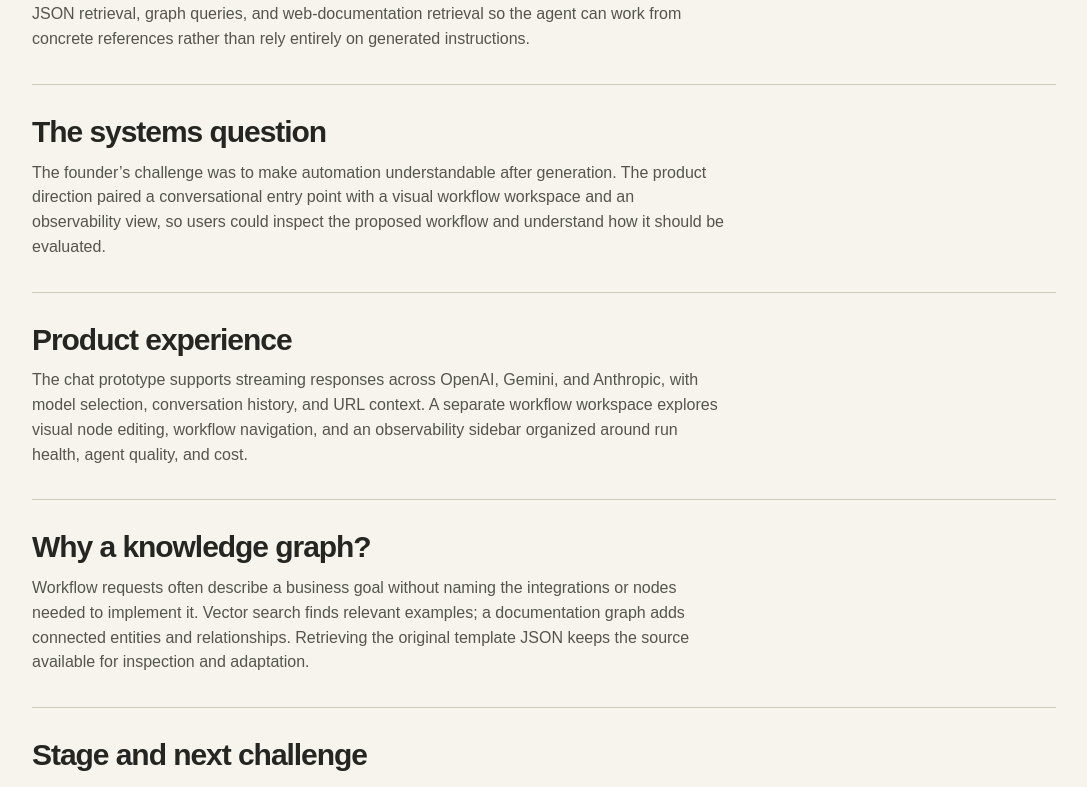
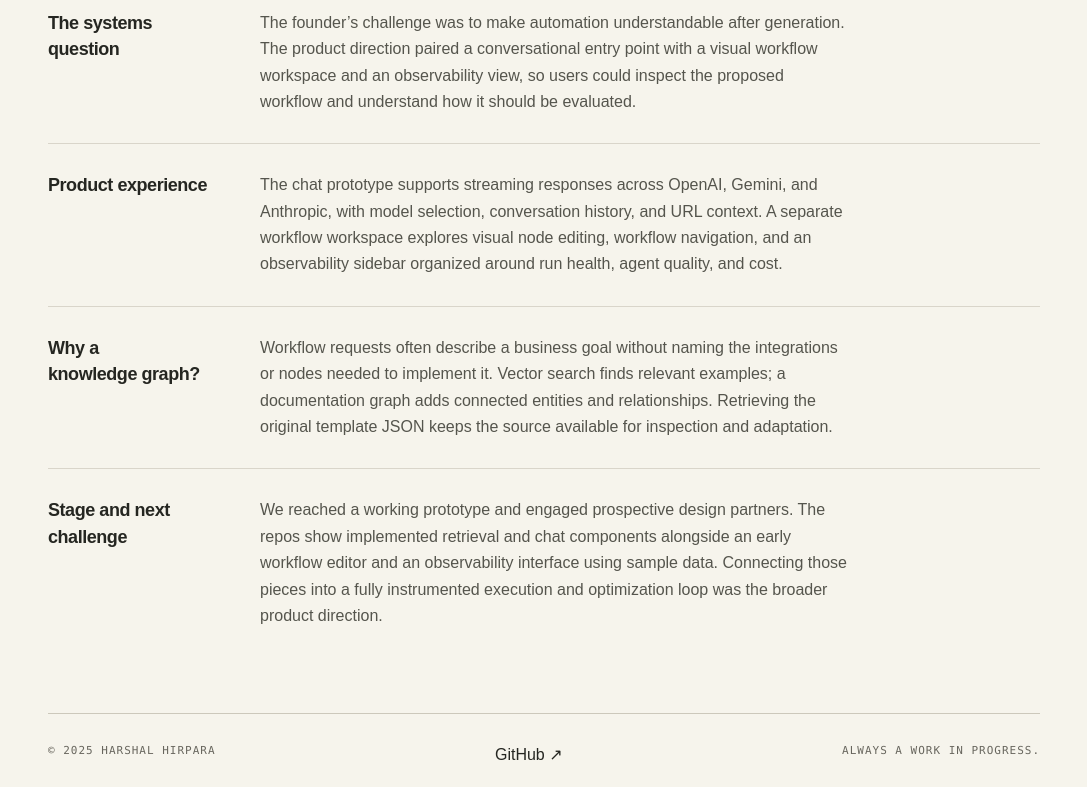
Before and after one commit to Hjhirp/portfolio-website, a React (Create React App) app: page /projects/agentpod in a window 1280 px wide. Shown: the part 808-1595 px from the top of the page, without its empty margins (96-1183 px from the left). Built offline with nearby package versions, Linux system fonts and the light colour scheme.

Commit message:
Unify editorial typography and content layouts

```diff
--- a/src/components/notebook/Notebook.tsx
+++ b/src/components/notebook/Notebook.tsx
@@ -3,7 +3,12 @@ import styled from "styled-components";
 import { motion, useReducedMotion } from "framer-motion";
 
 export const Page = styled.div`
-  max-width: 1120px;
+  max-width: 1088px;
+  --rule: #d9d5ca;
+  --space-sm: 12px;
+  --space-md: 24px;
+  --space-lg: 40px;
+  --project-title: clamp(22px, 2vw, 26px);
   margin: auto;
   padding: 0 48px;
   @media (max-width: 700px) {
@@ -16,18 +21,19 @@ export const Label = styled.div`
     Consolas,
     monospace;
   text-transform: uppercase;
-  letter-spacing: 0.13em;
+  letter-spacing: 0.09em;
   color: #68665e;
 `;
 export const SectionLead = styled.p`
-  max-width: 78ch;
-  font-size: 18px;
-  line-height: 1.55;
-  margin: 0 0 24px;
+  max-width: 66ch;
+  font-size: 17px;
+  line-height: 1.65;
+  margin: -8px 0 32px 212px;
+  @media (max-width: 760px) { margin: -8px 0 24px; }
 `;
 export const ProjectDescription = styled.p`
   margin: 0 0 12px;
-  line-height: 1.55;
+  line-height: 1.65;
 `;
 export const ProjectSources = styled.footer`
   a { display: inline-block; font-size: 14px; line-height: 1.5; }
@@ -36,8 +42,8 @@ export const ProjectSources = styled.footer`
 export const Grid = styled.div`
   display: grid;
   grid-template-columns: repeat(2, minmax(0, 1fr));
-  column-gap: 32px;
-  row-gap: 16px;
+  column-gap: var(--space-lg);
+  row-gap: var(--space-md);
   align-items: start;
   > * {
     min-width: 0;
@@ -48,18 +54,18 @@ export const Grid = styled.div`
   }
 `;
 export const Entry = styled.article`
-  border-top: 1px solid #ccc8bb;
+  border-top: 1px solid var(--rule, #d9d5ca);
   padding: 20px 0;
   h3 {
-    font-size: clamp(1.5rem, 2.5vw, 1.875rem);
-    letter-spacing: -0.035em;
-    margin: 8px 0 10px;
+    font-size: var(--project-title);
+    letter-spacing: -0.025em;
+    margin: 10px 0 16px;
     line-height: 1.25;
     text-wrap: pretty;
   }
   p {
-    max-width: 78ch;
-    line-height: 1.55;
+    max-width: 66ch;
+    line-height: 1.65;
     margin: 0 0 12px;
   }
   details {
@@ -83,20 +89,33 @@ export const Entry = styled.article`
   }
 `;
 const SectionShell = styled(motion.section)`
-  padding: 40px 0;
-  border-top: 1px solid #ccc8bb;
+  padding: 56px 0;
+  border-top: 1px solid var(--rule, #d9d5ca);
   scroll-margin-top: 100px;
   &:first-child { border-top: 0; }
   h1, h2 {
-    font-size: clamp(32px, 4vw, 52px);
-    letter-spacing: -0.045em;
-    line-height: 1.12;
-    margin: 12px 0 20px;
+    font-size: clamp(28px, 3.3vw, 38px);
+    letter-spacing: -0.035em;
+    line-height: 1.18;
+    margin: 0;
     max-width: 100%;
     text-wrap: balance;
   }
+  .section-heading {
+    display: grid;
+    grid-template-columns: 180px minmax(0, 1fr);
+    gap: 32px;
+    align-items: start;
+    margin-bottom: 28px;
+  }
+  .section-heading > div { padding-top: 6px; max-width: 24ch; }
+  > p:first-of-type { max-width: 66ch; }
+  @media (max-width: 760px) {
+    .section-heading { grid-template-columns: 1fr; gap: 12px; margin-bottom: 24px; }
+    .section-heading > div { padding: 0; max-width: none; }
+  }
   @media (max-width: 700px) {
-    padding: 36px 0;
+    padding: 40px 0;
     scroll-margin-top: 24px;
   }
 `;
@@ -124,22 +143,24 @@ export function NotebookSection({
       whileInView={reduced ? {} : { opacity: 1 }}
       viewport={{ once: true }}
     >
-      <Label>
-        {number} / {label}
-      </Label>
-      <Heading>{title}</Heading>
+      <header className="section-heading">
+        <Label>{number} / {label}</Label>
+        <Heading>{title}</Heading>
+      </header>
       {children}
     </SectionShell>
   );
 }
 export type Stage = { name: string; detail: string };
 const Diagram = styled.div`
-  border-top: 1px solid #ccc8bb;
-  padding: 20px 0;
+  background: #efede5;
+  border-radius: 8px;
+  padding: 24px;
   margin: 24px 0;
+  @media (max-width: 450px) { padding: 20px 16px; }
   &:last-child { margin-bottom: 0; }
   > p {
-    max-width: 78ch;
+    max-width: 66ch;
     line-height: 1.65;
     margin-top: 20px;
   }
@@ -166,7 +187,7 @@ const Nodes = styled.div<{ $count: number }>`
     top: 13px;
     left: 32px;
     right: 0;
-    border-top: 1px solid #ccc8bb;
+    border-top: 1px solid var(--rule, #d9d5ca);
   }
   button:last-child::before {
     display: none;
@@ -190,7 +211,7 @@ const Nodes = styled.div<{ $count: number }>`
     border-radius: 50%;
     font: 10px monospace;
     margin-bottom: 12px;
-    background: #f6f4ec;
+    background: #efede5;
   }
   .step-name {
     display: block;
--- a/src/components/notebook/ProjectArchive.tsx
+++ b/src/components/notebook/ProjectArchive.tsx
@@ -2,17 +2,17 @@ import React, { useState } from "react";
 import styled from "styled-components";
 import { Label, ProjectDescription, ProjectSources } from "./Notebook";
 const ArchiveGrid = styled.div`
-  border-top: 1px solid #ccc8bb;
+  border-top: 1px solid var(--rule);
 `;
 const ArchiveEntry = styled.article`
   display: grid;
   grid-template-columns: minmax(0, 0.9fr) minmax(0, 1.4fr);
   column-gap: 40px;
   padding: 24px 0;
-  border-bottom: 1px solid #ccc8bb;
+  border-bottom: 1px solid var(--rule);
   h3 {
     margin: 8px 0 0;
-    font-size: clamp(22px, 2.2vw, 27px);
+    font-size: var(--project-title);
     letter-spacing: -0.035em;
     line-height: 1.25;
     text-wrap: pretty;
@@ -28,8 +28,8 @@ const Categories = styled.div`
   flex-wrap: wrap;
   gap: 12px;
   margin: 20px 0;
-  button { padding: 10px 14px; border: 1px solid #ccc8bb; background: transparent; color: #68665e; cursor: pointer; font: inherit; font-size: 14px; }
-  button[aria-pressed="true"] { background: #ad3e16; color: white; border-color: #ad3e16; }
+  button { padding: 10px 14px; border: 1px solid transparent; border-radius: 6px; background: transparent; color: #68665e; cursor: pointer; font: inherit; font-size: 14px; }
+  button[aria-pressed="true"] { background: #ece7dc; color: #92320f; border-color: #d9d0be; }
   @media (max-width: 500px) {
     display: grid;
     grid-template-columns: repeat(3, minmax(0, 1fr));
@@ -55,7 +55,7 @@ const categories = ["Agents & products", "Language & retrieval", "ML & simulatio
 export default function ProjectArchive() {
   const [category, setCategory] = useState(categories[0]);
   return <div>
-    <h3 style={{ fontSize: 28, margin: "32px 0 12px" }}>More from the project archive.</h3>
+    <h3 style={{ fontSize: 26, margin: "32px 0 12px" }}>More from the project archive.</h3>
     <p>Product prototypes, research tools, and experiments from my GitHub repositories.</p>
     <Categories role="group" aria-label="Project categories">
       {categories.map((name) => <button key={name} type="button" aria-pressed={category === name} onClick={() => setCategory(name)}>{name}</button>)}
--- a/src/components/notebook/Writing.tsx
+++ b/src/components/notebook/Writing.tsx
@@ -3,14 +3,14 @@ import styled from "styled-components";
 import { Label, NotebookSection, SectionLead } from "./Notebook";
 const Articles = styled.div`
   margin-top: 24px;
-  border-top: 1px solid #ccc8bb;
+  border-top: 1px solid var(--rule);
 `;
 const Article = styled.article`
   display: grid;
-  grid-template-columns: 170px minmax(0, 1fr) 24px;
-  gap: 24px;
+  grid-template-columns: 180px minmax(0, 1fr) 24px;
+  gap: 32px;
   padding: 24px 0;
-  border-bottom: 1px solid #ccc8bb;
+  border-bottom: 1px solid var(--rule);
   &:last-child { border-bottom: 0; padding-bottom: 0; }
   .date {
     font-size: 0.8125rem;
@@ -23,7 +23,7 @@ const Article = styled.article`
     font-size: 11px;
   }
   h3 {
-    font-size: clamp(21px, 2.2vw, 27px);
+    font-size: var(--project-title);
     line-height: 1.3;
     font-weight: 600;
     letter-spacing: -0.025em;
@@ -33,7 +33,7 @@ const Article = styled.article`
   }
   p {
     font-size: 1rem;
-    line-height: 1.55;
+    line-height: 1.65;
     max-width: 65ch;
     margin: 0;
   }
--- a/src/pages/HomePage.tsx
+++ b/src/pages/HomePage.tsx
@@ -15,9 +15,9 @@ import {
 } from "../components/notebook/Notebook";
 const Intro = styled.section`
   scroll-margin-top: 100px;
-  padding: 48px 0 40px;
+  padding: 56px 0 48px;
   h1 {
-    font-size: clamp(2.5rem, 5.7vw, 4.5rem);
+    font-size: clamp(2.5rem, 5.3vw, 4rem);
     font-weight: 500;
     letter-spacing: -0.055em;
     line-height: 1.04;
@@ -27,8 +27,8 @@ const Intro = styled.section`
   }
   .intro-context {
     display: grid;
-    grid-template-columns: minmax(0, 1.3fr) minmax(0, 1fr);
-    gap: 56px;
+    grid-template-columns: minmax(0, 1.6fr) minmax(0, 1fr);
+    gap: 40px;
     align-items: start;
   }
   .intro-role {
@@ -64,7 +64,7 @@ const Intro = styled.section`
 const Index = styled.div`
   display: grid;
   grid-template-columns: 1fr 1fr;
-  border-top: 1px solid #ccc8bb;
+  border-top: 1px solid var(--rule);
   margin-top: 20px;
   gap: 30px;
   padding-top: 20px;
@@ -84,7 +84,7 @@ const Metric = styled.div`
   strong {
     display: block;
     color: #ad3e16;
-    font-size: 42px;
+    font-size: 34px;
     letter-spacing: -0.04em;
   }
   span {
@@ -98,8 +98,9 @@ const Interests = styled.div`
   flex-wrap: wrap;
   gap: 12px;
   span {
-    border: 1px solid #ccc8bb;
-    padding: 10px 16px;
+    background: #ece9df;
+    border-radius: 6px;
+    padding: 8px 12px;
     font-size: 14px;
   }
 `;
--- a/src/pages/ProjectDetailPage.tsx
+++ b/src/pages/ProjectDetailPage.tsx
@@ -1,6 +1,21 @@
 import React, { useEffect } from "react";
+import styled from "styled-components";
 import { Link, useParams } from "react-router-dom";
 import { Page, Entry, Label, NotebookSection } from "../components/notebook/Notebook";
+
+const StoryEntry = styled(Entry)`
+  display: grid;
+  grid-template-columns: 180px minmax(0, 1fr);
+  gap: 32px;
+  padding: 28px 0;
+  h3 { font-size: 18px; margin: 0; line-height: 1.45; }
+  > p { margin: 0; }
+  @media (max-width: 760px) {
+    grid-template-columns: 1fr;
+    gap: 12px;
+    padding: 24px 0;
+  }
+`;
 
 const projects: Record<string, { title: string; category: string; description: string; contribution: string; approach: string; lesson: string }> = {
   agentpod: {
@@ -43,32 +58,32 @@ export default function ProjectDetailPage() {
   if (!project) return <Page><Entry><h1>Project not found</h1><Link to="/#builds">Return to selected builds →</Link></Entry></Page>;
   return <Page><NotebookSection id="project-detail" number="Field note" label={project.category} title={project.title} headingLevel="h1">
     <p><Link to={slug === "ai-chess" ? "/#builds" : "/#systems"}>← Back to the notebook</Link></p>
-    <Entry><Label>Overview</Label><p>{project.description}</p></Entry>
-    <Entry><h3>My contribution</h3><p>{project.contribution}</p></Entry>
-    <Entry><h3>Approach</h3><p>{project.approach}</p></Entry>
-    <Entry><h3>The systems question</h3><p>{project.lesson}</p></Entry>
+    <StoryEntry><Label>Overview</Label><p>{project.description}</p></StoryEntry>
+    <StoryEntry><h3>My contribution</h3><p>{project.contribution}</p></StoryEntry>
+    <StoryEntry><h3>Approach</h3><p>{project.approach}</p></StoryEntry>
+    <StoryEntry><h3>The systems question</h3><p>{project.lesson}</p></StoryEntry>
     {slug === "agentpod" && <>
-      <Entry><h3>Product experience</h3><p>
+      <StoryEntry><h3>Product experience</h3><p>
         The chat prototype supports streaming responses across OpenAI, Gemini,
         and Anthropic, with model selection, conversation history, and URL
         context. A separate workflow workspace explores visual node editing,
         workflow navigation, and an observability sidebar organized around run
         health, agent quality, and cost.
-      </p></Entry>
-      <Entry><h3>Why a knowledge graph?</h3><p>
+      </p></StoryEntry>
+      <StoryEntry><h3>Why a knowledge graph?</h3><p>
         Workflow requests often describe a business goal without naming the
         integrations or nodes needed to implement it. Vector search finds
         relevant examples; a documentation graph adds connected entities and
         relationships. Retrieving the original template JSON keeps the source
         available for inspection and adaptation.
-      </p></Entry>
-      <Entry><h3>Stage and next challenge</h3><p>
+      </p></StoryEntry>
+      <StoryEntry><h3>Stage and next challenge</h3><p>
         We reached a working prototype and engaged prospective design partners.
         The repos show implemented retrieval and chat components alongside an
         early workflow editor and an observability interface using sample data.
         Connecting those pieces into a fully instrumented execution and
         optimization loop was the broader product direction.
-      </p></Entry>
+      </p></StoryEntry>
     </>}
   </NotebookSection></Page>;
 }
```
